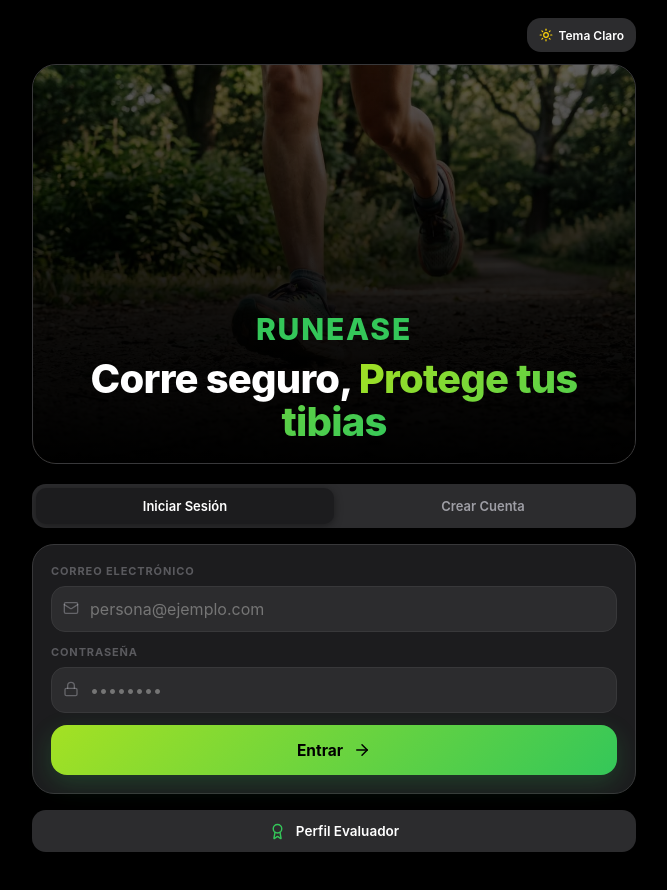
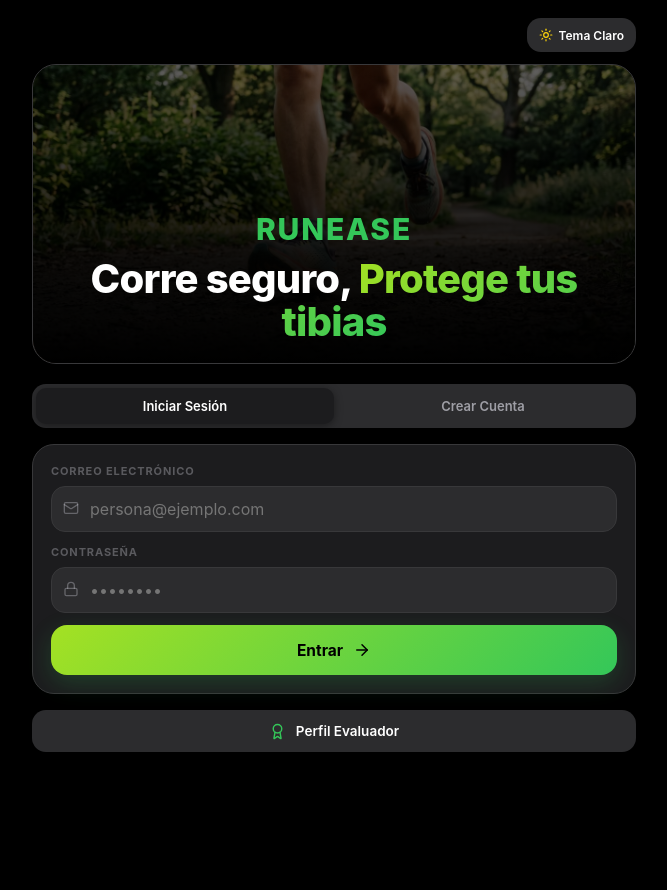
Before and after one commit to Davis123S/runsindolor-app, a React (Vite) app: page / in a window 1280 px wide. Shown: the whole page, without its empty margins (306-973 px from the left). After the commit the page ends 800 px from the top, so only its background shows below. Built offline with nearby package versions, Linux system fonts and the light colour scheme.

Commit message:
Ultimo ajuste App.jsx

```diff
--- a/src/App.jsx
+++ b/src/App.jsx
@@ -954,7 +954,7 @@ function AuthView({ theme, onToggleTheme, onLogin, onRegister, onDemoLogin }) {
         </button>
       </div>
 
-      <div className="hero-card" style={{ minHeight: '400px', marginBottom: '20px', justifyContent: 'flex-end' }}>
+      <div className="hero-card" style={{ minHeight: '300px', marginBottom: '20px', justifyContent: 'flex-end' }}>
         <img src="/assets/Inicio.jpg" alt="Running preventivo" className="hero-bg" />
         <div className="hero-overlay" />
         <div
```
